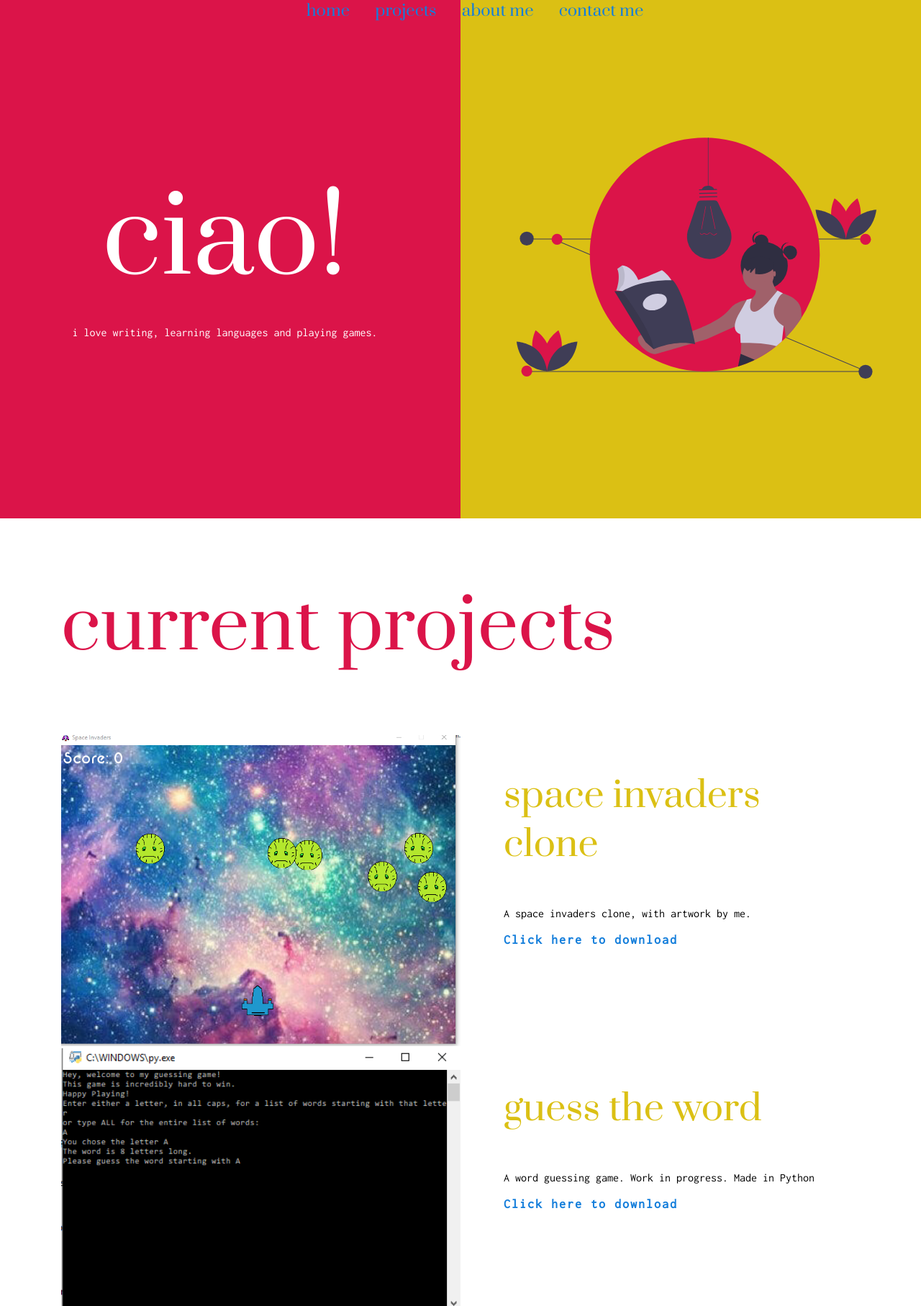
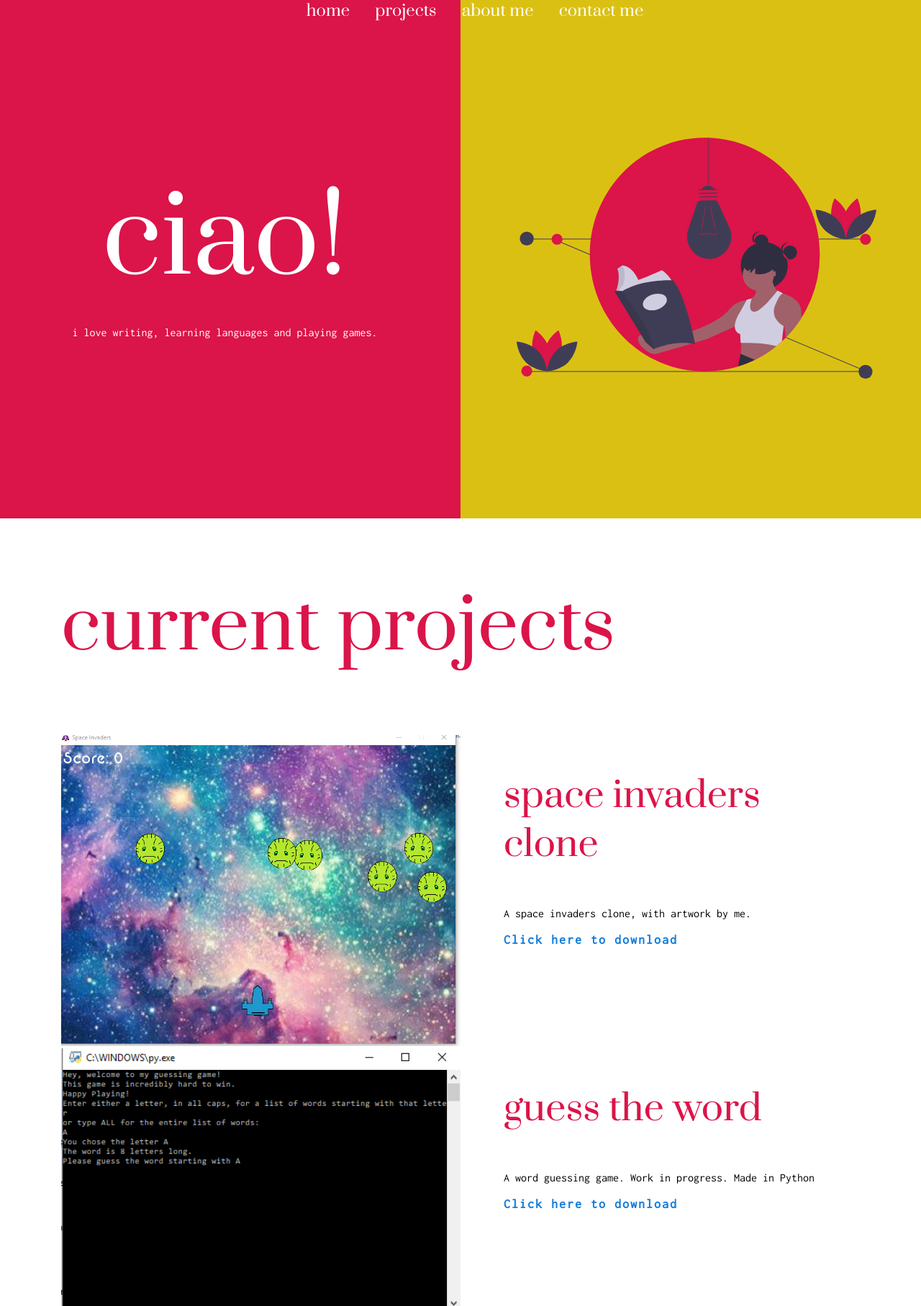
Before and after one commit to tscales2/tscales2.github.io, a PHP site: page / in a window 1280 px wide. Shown: the top 1814 px of the page at 72% size. Run offline with PHP 8.4, Linux system fonts and the light colour scheme; some web fonts are replaced.

Commit message:
Update site.css
changed color to make more accessible

```diff
--- a/site.css
+++ b/site.css
@@ -32,7 +32,7 @@ h2 {
 }
 h3 {
   font-size: 3.125rem;
-  color: #dbc014;
+  color: #db1449;
 }
 a {
   text-decoration: none;
@@ -52,7 +52,7 @@ img {
   margin: 0 0.938rem;
 }
 .navigation li a {
-  color: #147edb;
+  color: #fff;
 }
 .left-header-col,
 .right-header-col {
```
